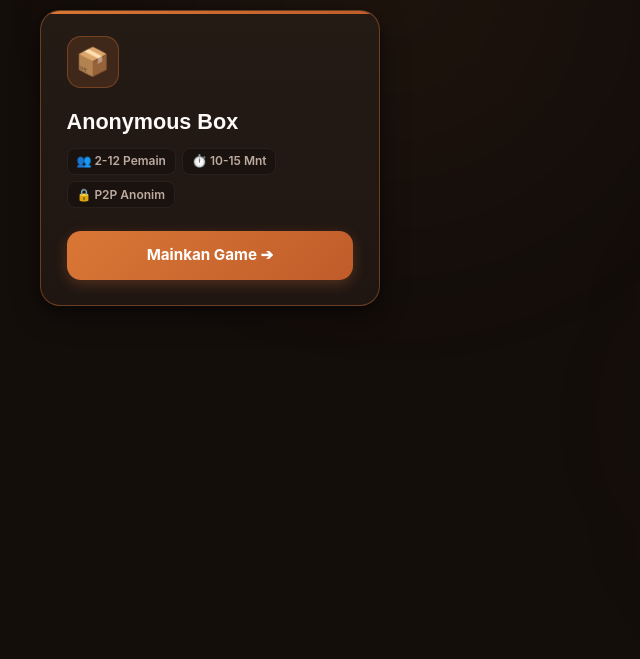
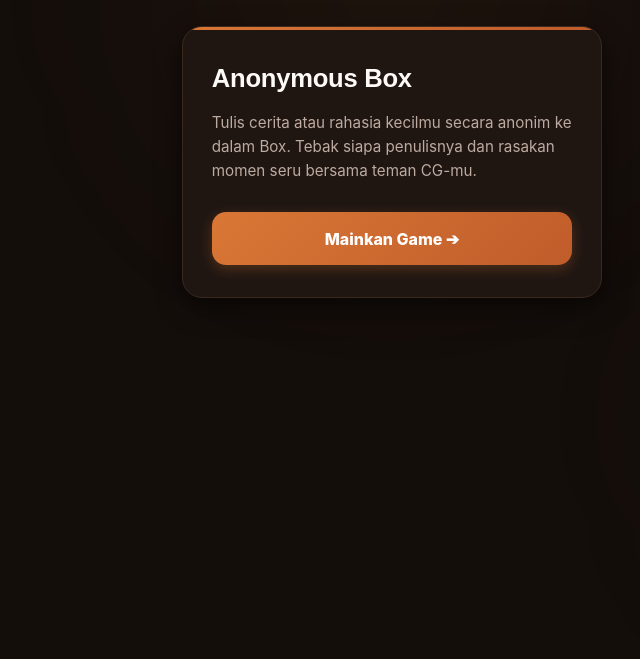
Before and after one commit to joynard/ib-cg, a website: page index.html in a window 1280 px wide. Shown: the part 141-800 px from the top of the page, without its empty margins (248-888 px from the left). Drawn offline with Linux system fonts and the light colour scheme.

Commit message:
refactor: show only Anonymous Box with title and description, remove icons and status labels

```diff
--- a/index.html
+++ b/index.html
@@ -34,17 +34,12 @@
     <!-- Game Cards Grid -->
     <main class="games-grid" id="gamesGrid">
       <noscript>
-        <article class="game-card featured">
-          <div class="card-top">
-            <div class="card-icon">📦</div>
-          </div>
+        <article class="game-card">
           <div class="card-content">
             <h2 class="game-title">Anonymous Box</h2>
-            <div class="game-meta-tags">
-              <span class="meta-tag">👥 2-12 Pemain</span>
-              <span class="meta-tag">⏱️ 10-15 Mnt</span>
-              <span class="meta-tag">🔒 P2P Anonim</span>
-            </div>
+            <p class="game-description">
+              Tulis cerita atau rahasia kecilmu secara anonim ke dalam Box. Tebak siapa penulisnya dan rasakan momen seru bersama teman CG-mu.
+            </p>
           </div>
           <div class="card-actions">
             <a href="anonymous-box.html" class="btn-play">Mainkan Game ➔</a>
--- a/portal.css
+++ b/portal.css
@@ -87,7 +87,7 @@ body {
   z-index: 1;
   max-width: 900px;
   margin: 0 auto;
-  padding: 3rem 1.25rem 4rem;
+  padding: 4rem 1.25rem 4rem;
 }
 
 /* Header */
@@ -114,19 +114,19 @@ body {
 
 /* Games Grid */
 .games-grid {
-  display: grid;
-  grid-template-columns: repeat(auto-fill, minmax(280px, 340px));
+  display: flex;
   justify-content: center;
-  gap: 1.5rem;
   margin-bottom: 3.5rem;
 }
 
 /* Game Card */
 .game-card {
+  width: 100%;
+  max-width: 420px;
   background: var(--bg-card);
   border: 1px solid var(--border-card);
   border-radius: var(--radius-lg);
-  padding: 1.6rem;
+  padding: 2rem 1.8rem;
   display: flex;
   flex-direction: column;
   justify-content: space-between;
@@ -142,12 +142,7 @@ body {
   box-shadow: var(--shadow-hover);
 }
 
-.game-card.featured {
-  border-color: rgba(217, 119, 54, 0.4);
-  background: linear-gradient(180deg, #251b15 0%, #1f1612 100%);
-}
-
-.game-card.featured::before {
+.game-card::before {
   content: '';
   position: absolute;
   top: 0;
@@ -157,59 +152,24 @@ body {
   background: linear-gradient(90deg, var(--accent-amber), var(--accent-terracotta));
 }
 
-/* Card Header */
-.card-top {
-  display: flex;
-  justify-content: flex-start;
-  align-items: center;
-  margin-bottom: 1.1rem;
-}
-
-.card-icon {
-  width: 52px;
-  height: 52px;
-  border-radius: var(--radius-md);
-  display: flex;
-  align-items: center;
-  justify-content: center;
-  font-size: 1.7rem;
-  background: var(--brown-800);
-  border: 1px solid var(--border-card);
-}
-
-.game-card.featured .card-icon {
-  background: rgba(217, 119, 54, 0.15);
-  border-color: rgba(217, 119, 54, 0.35);
-}
-
 /* Card Body */
 .card-content {
-  flex: 1;
-  margin-bottom: 1.4rem;
+  margin-bottom: 1.8rem;
 }
 
 .game-title {
   font-family: 'Outfit', sans-serif;
-  font-size: 1.35rem;
-  font-weight: 700;
+  font-size: 1.6rem;
+  font-weight: 800;
   color: var(--text-white);
-  margin-bottom: 0.6rem;
+  margin-bottom: 0.85rem;
+  letter-spacing: -0.01em;
 }
 
-.game-meta-tags {
-  display: flex;
-  flex-wrap: wrap;
-  gap: 0.4rem;
-}
-
-.meta-tag {
-  font-size: 0.75rem;
-  font-weight: 600;
+.game-description {
+  font-size: 0.95rem;
   color: var(--text-muted);
-  background: var(--brown-900);
-  border: 1px solid rgba(220, 185, 160, 0.08);
-  padding: 0.22rem 0.55rem;
-  border-radius: var(--radius-sm);
+  line-height: 1.6;
 }
 
 /* Card Actions */
@@ -223,13 +183,13 @@ body {
   justify-content: center;
   gap: 0.5rem;
   width: 100%;
-  padding: 0.82rem 1.2rem;
+  padding: 0.9rem 1.4rem;
   background: linear-gradient(135deg, var(--accent-amber), var(--accent-terracotta));
   color: #ffffff;
   border: none;
   border-radius: var(--radius-md);
-  font-size: 0.95rem;
-  font-weight: 700;
+  font-size: 1rem;
+  font-weight: 800;
   text-decoration: none;
   cursor: pointer;
   transition: all 0.2s ease;
@@ -242,18 +202,12 @@ body {
   box-shadow: 0 6px 18px rgba(217, 119, 54, 0.4);
 }
 
-/* Responsive */
 @media (max-width: 640px) {
   .portal-container {
-    padding: 2rem 1rem 3rem;
+    padding: 2.5rem 1rem 3rem;
   }
 
-  .portal-header {
-    margin-bottom: 2rem;
-  }
-
-  .games-grid {
-    grid-template-columns: 1fr;
-    gap: 1.25rem;
+  .game-card {
+    padding: 1.6rem 1.4rem;
   }
 }
--- a/portal.js
+++ b/portal.js
@@ -1,15 +1,12 @@
 /**
  * IB Game Hub - Portal Engine & Game Registry
- * Untuk menambah game baru, cukup tambahkan object ke array `GAMES_DATA`.
  */
 
 const GAMES_DATA = [
   {
     id: 'anonymous-box',
     title: 'Anonymous Box',
-    icon: '📦',
-    featured: true,
-    tags: ['👥 2-12 Pemain', '⏱️ 10-15 Mnt', '🔒 P2P Anonim'],
+    description: 'Tulis cerita atau rahasia kecilmu secara anonim ke dalam Box. Tebak siapa penulisnya dan rasakan momen seru bersama teman CG-mu.',
     url: 'anonymous-box.html',
     btnLabel: 'Mainkan Game'
   }
@@ -44,22 +41,16 @@ class GamePortal {
 
     this.games.forEach(game => {
       const card = document.createElement('article');
-      card.className = `game-card ${game.featured ? 'featured' : ''}`;
-
-      const tagsHtml = (game.tags || []).map(tag => `<span class="meta-tag">${escapeHTML(tag)}</span>`).join('');
+      card.className = 'game-card';
 
       card.innerHTML = `
-        <div class="card-top">
-          <div class="card-icon">${escapeHTML(game.icon || '🎮')}</div>
-        </div>
-
         <div class="card-content">
           <h2 class="game-title">${escapeHTML(game.title)}</h2>
-          <div class="game-meta-tags">${tagsHtml}</div>
+          <p class="game-description">${escapeHTML(game.description)}</p>
         </div>
 
         <div class="card-actions">
-          <a href="${encodeURI(game.url)}" class="btn-play">${escapeHTML(game.btnLabel || 'Mainkan')} ➔</a>
+          <a href="${encodeURI(game.url)}" class="btn-play">${escapeHTML(game.btnLabel || 'Mainkan Game')} ➔</a>
         </div>
       `;
 
```
